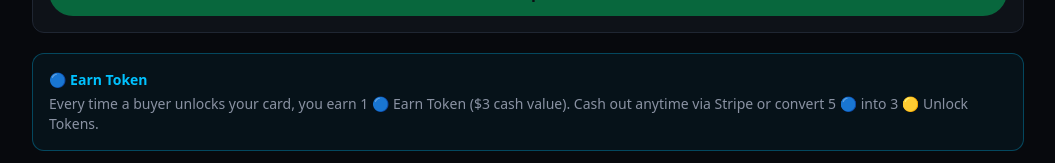
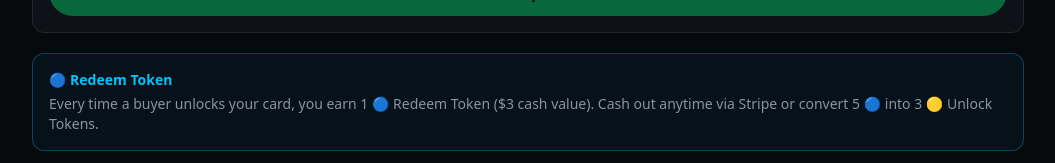
Before and after one commit to Propick6/propick6, a Next.js app: page /pick in a window 1280 px wide. Shown: the part 637-800 px from the top of the page, without its empty margins (112-1167 px from the left). Built offline with nearby package versions, Linux system fonts and the light colour scheme; no server answers.

Commit message:
Token rename: Unlock Balance->Unlock Tokens, Earn Balance->Redeem Tokens (UI only; DB column unchanged)

```diff
--- a/app/pick/page.tsx
+++ b/app/pick/page.tsx
@@ -143,10 +143,10 @@ export default function PickPage() {
       {/* Earn info */}
       <div className="rounded-xl border border-blue/30 bg-blue/5 p-4 text-sm">
         <div className="text-blue font-semibold flex items-center gap-2 mb-1">
-          🔵 Earn Token
+          🔵 Redeem Token
         </div>
         <div className="text-muted">
-          Every time a buyer unlocks your card, you earn 1 🔵 Earn Token ($3
+          Every time a buyer unlocks your card, you earn 1 🔵 Redeem Token ($3
           cash value). Cash out anytime via Stripe or convert 5 🔵 into 3 🟡
           Unlock Tokens.
         </div>
--- a/app/stats/page.tsx
+++ b/app/stats/page.tsx
@@ -3,9 +3,9 @@ import { currentUser } from "@/lib/mockData";
 export default function StatsPage() {
   // Mock monthly earnings
   const unlocks = 42;
-  const earnTokensAwarded = 42;
+  const redeemTokensEarned = 42;
   const cashWithdrawn = 90;
-  const conversions = 15; // earn tokens converted
+  const conversions = 15; // redeem tokens converted
   const grossRake = unlocks * 2;
 
   return (
@@ -31,19 +31,19 @@ export default function StatsPage() {
         <Kpi label="Record" value={currentUser.record} />
         <Kpi label="Win Rate" value={`${currentUser.winRate.toFixed(1)}%`} accent />
         <Kpi label="Rank" value={`#${currentUser.rank}`} />
-        <Kpi label="Earn 🔵" value={currentUser.earnTokens.toString()} />
+        <Kpi label="Redeem 🔵" value={currentUser.redeemTokens.toString()} />
       </div>
 
       {/* Monthly earnings breakdown */}
       <section className="rounded-xl border border-border bg-panel p-4">
         <h2 className="font-display text-xl mb-3">APRIL EARNINGS</h2>
         <Row k="Cards unlocked by buyers" v={`${unlocks}`} />
-        <Row k="🔵 Earn Tokens awarded" v={`${earnTokensAwarded} (${earnTokensAwarded * 3} cash value)`} />
+        <Row k="🔵 Redeem Tokens earned" v={`${redeemTokensEarned} (${redeemTokensEarned * 3} cash value)`} />
         <Row k="Cash withdrawn via Stripe" v={`$${cashWithdrawn}.00`} />
         <Row k="Converted 🔵 → 🟡" v={`${conversions} 🔵`} />
         <Row
-          k="Remaining 🔵 balance"
-          v={`${currentUser.earnTokens} 🔵 ($${currentUser.earnTokens * 3})`}
+          k="Remaining 🔵 Redeem Tokens"
+          v={`${currentUser.redeemTokens} 🔵 ($${currentUser.redeemTokens * 3})`}
         />
         <div className="border-t border-border my-3" />
         <Row
--- a/app/wallet/page.tsx
+++ b/app/wallet/page.tsx
@@ -4,8 +4,8 @@ import { useState } from "react";
 import { currentUser, tokenBundles, transactions } from "@/lib/mockData";
 
 export default function WalletPage() {
-  const [convertSteps, setConvertSteps] = useState(1); // each step = 5 earn → 3 unlock
-  const maxSteps = Math.floor(currentUser.earnTokens / 5);
+  const [convertSteps, setConvertSteps] = useState(1); // each step = 5 redeem → 3 unlock
+  const maxSteps = Math.floor(currentUser.redeemTokens / 5);
 
   return (
     <div className="space-y-5">
@@ -15,7 +15,7 @@ export default function WalletPage() {
       <div className="grid grid-cols-1 md:grid-cols-2 gap-3">
         <div className="rounded-xl border border-gold/40 bg-gradient-to-br from-gold/10 to-transparent p-4">
           <div className="text-xs uppercase tracking-wider text-gold">
-            🟡 Unlock Balance
+            🟡 Unlock Tokens
           </div>
           <div className="font-display text-4xl mt-1">
             {currentUser.unlockTokens}
@@ -26,13 +26,13 @@ export default function WalletPage() {
         </div>
         <div className="rounded-xl border border-blue/40 bg-gradient-to-br from-blue/10 to-transparent p-4">
           <div className="text-xs uppercase tracking-wider text-blue">
-            🔵 Earn Balance
+            🔵 Redeem Tokens
           </div>
           <div className="font-display text-4xl mt-1">
-            {currentUser.earnTokens}
+            {currentUser.redeemTokens}
           </div>
           <div className="text-sm text-muted">
-            ≈ ${currentUser.earnTokens * 3}.00 cash value
+            ≈ ${currentUser.redeemTokens * 3}.00 cash value
           </div>
         </div>
       </div>
@@ -70,14 +70,14 @@ export default function WalletPage() {
         <div className="rounded-xl border border-border bg-panel p-4 space-y-3">
           <div className="font-display text-xl">WITHDRAW TO CASH</div>
           <div className="text-sm text-muted">
-            Convert your 🔵 Earn Tokens into real money via Stripe. No minimum.
+            Convert your 🔵 Redeem Tokens into real money via Stripe. No minimum.
           </div>
           <div className="flex items-center justify-between bg-panel2 rounded-lg p-3">
             <span className="text-sm">
-              Withdraw all {currentUser.earnTokens} 🔵
+              Withdraw all {currentUser.redeemTokens} 🔵
             </span>
             <span className="font-semibold">
-              ${currentUser.earnTokens * 3}.00
+              ${currentUser.redeemTokens * 3}.00
             </span>
           </div>
           <button className="w-full bg-blue text-bg font-semibold py-2.5 rounded-full">
--- a/components/Nav.tsx
+++ b/components/Nav.tsx
@@ -95,12 +95,19 @@ export default function Nav() {
               className="flex items-center gap-2"
               aria-label="Open wallet"
             >
-              <span className="flex items-center gap-1 bg-panel border border-border rounded-full px-2.5 py-1 text-sm">
+              <span
+                className="flex items-center gap-1 bg-panel border border-border rounded-full px-2.5 py-1 text-sm"
+                title="Unlock Tokens"
+              >
                 <span className="text-gold">🟡</span>
                 <span className="font-semibold">{profile.unlock_tokens}</span>
               </span>
-              <span className="flex items-center gap-1 bg-panel border border-border rounded-full px-2.5 py-1 text-sm">
+              <span
+                className="flex items-center gap-1 bg-panel border border-border rounded-full px-2.5 py-1 text-sm"
+                title="Redeem Tokens"
+              >
                 <span className="text-blue">🔵</span>
+                {/* DB column is still earn_tokens — labeled "Redeem Tokens" in UI per 2026-04-25 rename. */}
                 <span className="font-semibold">{profile.earn_tokens}</span>
               </span>
             </Link>
```
Also changed, not shown: lib/mockData.ts (+5 -2 lines), 2 other files (tests, documents, lock files or other folders).
